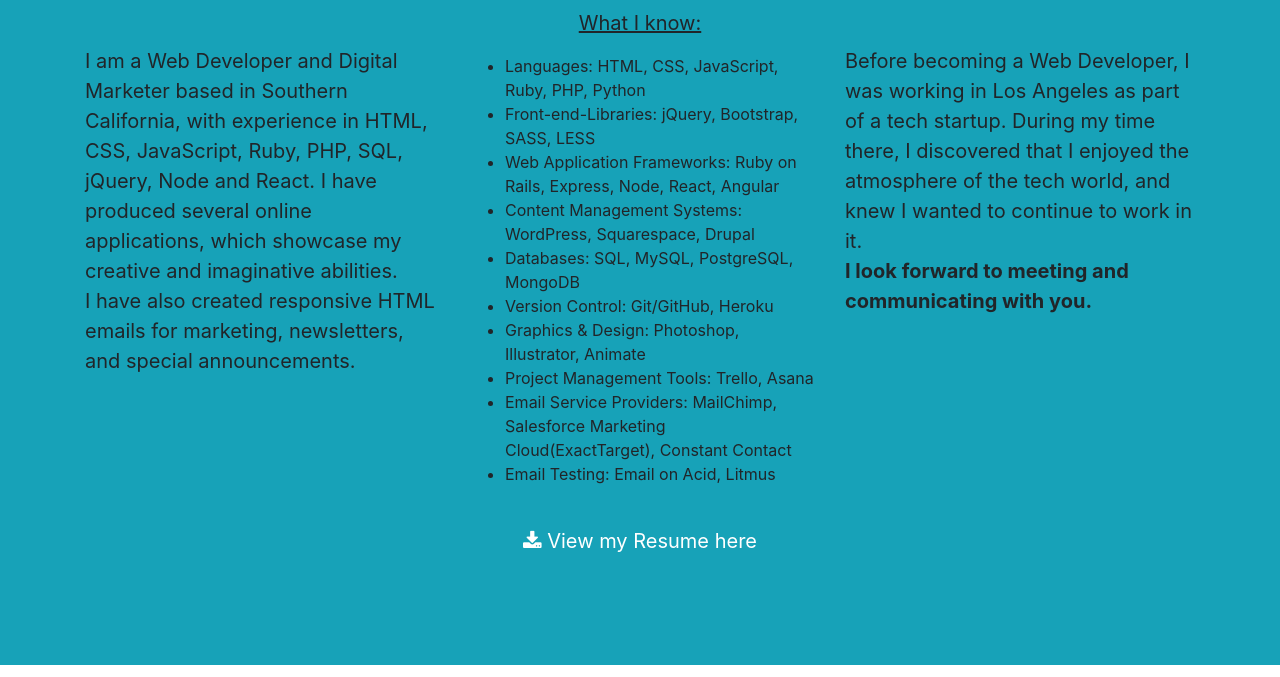
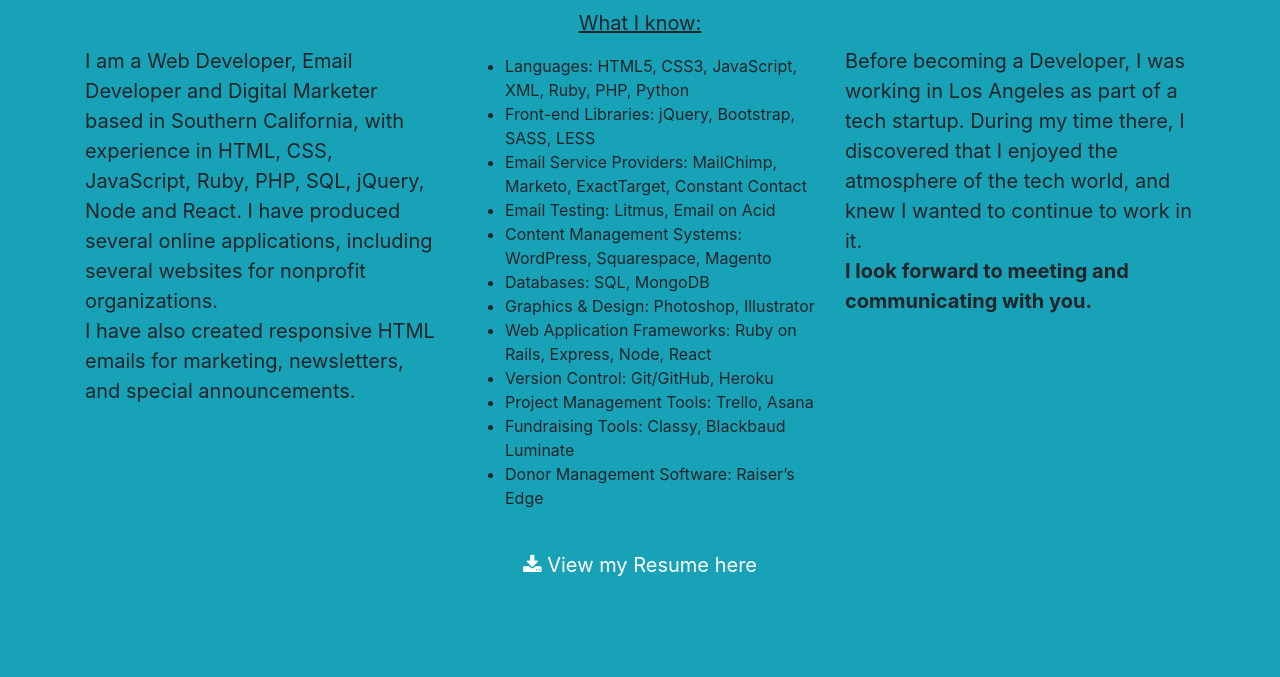
Before and after one commit to Michaelm999/Portfolio, a website with bundled scripts: page index.html in a window 1280 px wide. Shown: the part 763-1440 px from the top of the page. Built offline with nearby package versions, Linux system fonts and the light colour scheme.

Commit message:
new skills

```diff
--- a/index.html
+++ b/index.html
@@ -51,7 +51,7 @@
         <span class="name">Michael J. Mazzarella</span>
 
           <hr class="star-light" style="margin-top: 25px">
-          <span class="skills">Web Developer - HTML | CSS | Javascript | jQuery | Ruby On Rails | WordPress | PHP | SQL | Node | React | Express | MongoDB </span>
+          <span class="skills">Web and Email Developer - HTML | CSS | Javascript | MailChimp | Marketo | WordPress | SQL | Salesforce | ExactTarget | Photoshop </span>
         </div>
       </div>
     </header>
@@ -63,26 +63,28 @@
         <hr class="star-light" id="about-star">
         <div class="row">
           <div class="col-lg-4 ml-auto" style="padding-top: 38px;">
-            <p>I am a Web Developer and Digital Marketer based in Southern California, with experience in HTML, CSS, JavaScript, Ruby, PHP, SQL, jQuery, Node and React.
-              I have produced several online applications, which showcase my creative and imaginative abilities. <br>I have also created responsive HTML emails for marketing, newsletters, and special announcements.</p>
+            <p>I am a Web Developer, Email Developer and Digital Marketer based in Southern California, with experience in HTML, CSS, JavaScript, Ruby, PHP, SQL, jQuery, Node and React.
+              I have produced several online applications, including several websites for nonprofit organizations. <br>I have also created responsive HTML emails for marketing, newsletters, and special announcements.</p>
           </div>
           <div class="col-lg-4 mr-auto">
             <p style="text-align: center; text-decoration: underline;">What I know:</p>
             <ul>
-              <li>Languages: HTML, CSS, JavaScript, Ruby, PHP, Python</li>
-              <li>Front-end-Libraries: jQuery, Bootstrap, SASS, LESS</li>
-              <li>Web Application Frameworks: Ruby on Rails, Express, Node, React, Angular</li>
-              <li>Content Management Systems: WordPress, Squarespace, Drupal</li>
-              <li>Databases: SQL, MySQL, PostgreSQL, MongoDB</li>
+              <li>Languages: HTML5, CSS3, JavaScript, XML, Ruby, PHP, Python</li>
+              <li>Front-end Libraries: jQuery, Bootstrap, SASS, LESS</li>
+              <li>Email Service Providers: MailChimp, Marketo, ExactTarget, Constant Contact</li>
+              <li>Email Testing: Litmus, Email on Acid</li>
+              <li>Content Management Systems: WordPress, Squarespace, Magento</li>
+              <li>Databases: SQL, MongoDB</li>
+              <li>Graphics & Design: Photoshop, Illustrator</li>
+              <li>Web Application Frameworks: Ruby on Rails, Express, Node, React</li>
               <li>Version Control: Git/GitHub, Heroku</li>
-              <li>Graphics & Design: Photoshop, Illustrator, Animate</li>
               <li>Project Management Tools: Trello, Asana</li>
-              <li>Email Service Providers: MailChimp, Salesforce Marketing Cloud(ExactTarget), Constant Contact</li>
-              <li>Email Testing: Email on Acid, Litmus</li>
+              <li>Fundraising Tools: Classy, Blackbaud Luminate</li>
+              <li>Donor Management Software: Raiser’s Edge</li>
             </ul>
           </div>
           <div class="col-lg-4 mr-auto">
-            <p style="padding-top: 38px;">Before becoming a Web Developer, I was working in Los Angeles as part of a tech startup.
+            <p style="padding-top: 38px;">Before becoming a Developer, I was working in Los Angeles as part of a tech startup.
               During my time there, I discovered that I enjoyed the atmosphere of the tech world, and knew I wanted to continue to work in it.
               <br><strong>I look forward to meeting and communicating with you.</strong>
             </p>
```
